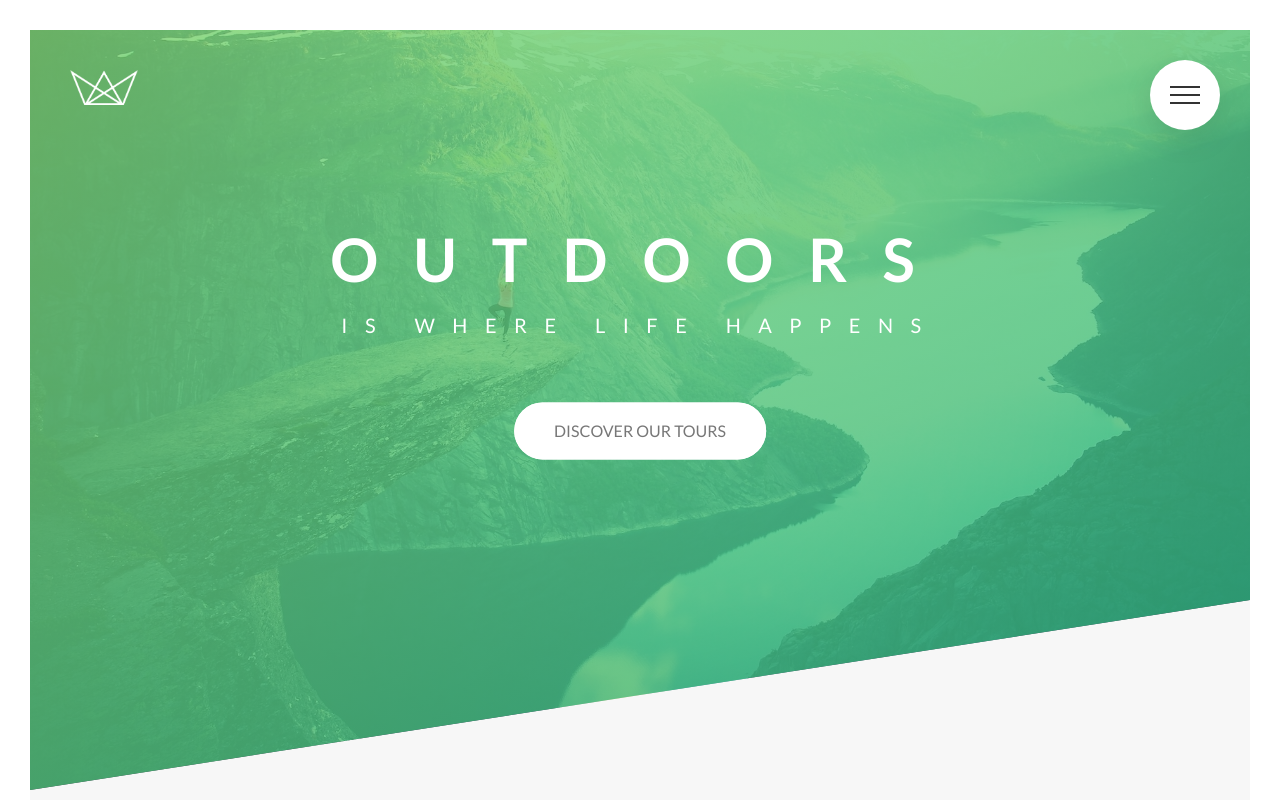
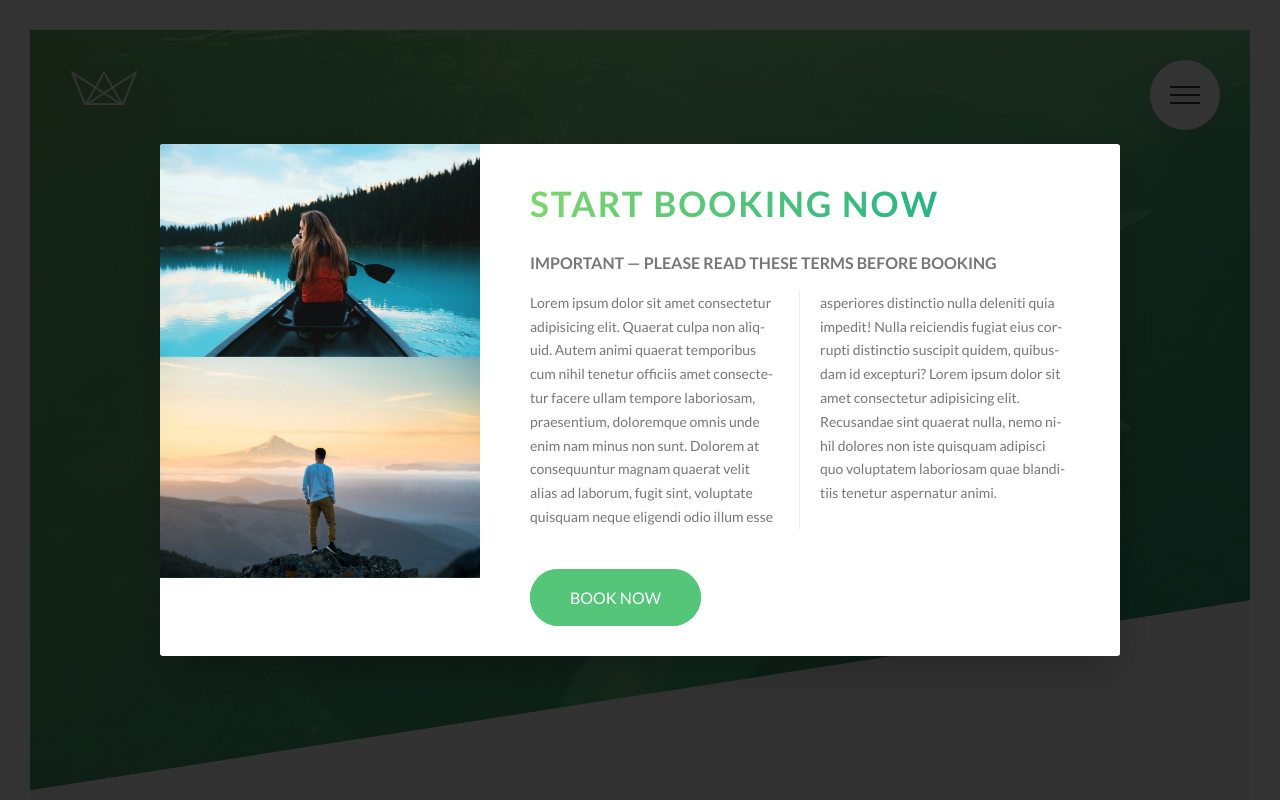
Before and after one commit to sivakusayan/Natours, a website: page index.html in a window 1280 px wide. Shown: the top 800 px of the page. Drawn offline with Linux system fonts and the light colour scheme.

Commit message:
Built overlay and popup appearance

```diff
--- a/index.html
+++ b/index.html
@@ -357,6 +357,28 @@
                 </div>
             </footer>
 
+            <div class="popup">
+                <div class="popup__content">
+                    <div class="popup__left">
+                        <img src="img/nat-8.jpg" alt="Tour photo" class="popup__img">
+                        <img src="img/nat-9.jpg" alt="Tour photo" class="popup__img">
+                    </div>
+                    <div class="popup__right">
+                        <h2 class="heading-secondary u-margin-bottom-small">Start booking now</h2>
+                        <h3 class="heading-tertiary u-margin-bottom-small">Important &mdash; Please read these terms before booking</h3>
+                        <p class="popup__text">Lorem ipsum dolor sit amet consectetur adipisicing elit. Quaerat culpa non aliquid.
+                            Autem animi quaerat temporibus cum nihil tenetur officiis amet consectetur facere ullam tempore laboriosam,
+                            praesentium, doloremque omnis unde enim nam minus non sunt. Dolorem at consequuntur magnam quaerat velit
+                            alias ad laborum, fugit sint, voluptate quisquam neque eligendi odio illum esse asperiores distinctio nulla
+                            deleniti quia impedit! Nulla reiciendis fugiat eius corrupti distinctio suscipit quidem, quibusdam id excepturi?
+                            Lorem ipsum dolor sit amet consectetur adipisicing elit. Recusandae sint quaerat nulla, nemo nihil dolores non
+                            iste quisquam adipisci quo voluptatem laboriosam quae blanditiis tenetur aspernatur animi.
+                        </p>
+                        <a href="#" class="btn btn--green">Book now</a>
+                    </div>
+                </div>
+            </div>
+
         </main>
 
     </body>
--- /dev/null
+++ b/sass/components/_popup.scss
@@ -0,0 +1,57 @@
+.popup {
+    height: 100vh;
+    width: 100%;
+    position: fixed;
+    top: 0;
+    left: 0;
+    background-color: rgba($color-black, .8);
+    z-index: 9999;
+
+    &__content {
+        width: 75%;
+        box-shadow: 0 2rem 4rem rgba($color-black, .2);
+        background-color: $color-white;
+        position: absolute;
+        bottom: 50%;
+        right: 50%;
+        transform: translate(50%, 50%);
+        border-radius: 3px;
+        display: table;
+        overflow: hidden;
+    }
+
+    &__left {
+        width: 33.333333333%;
+        display: table-cell;
+    }
+
+    &__right {
+        width: 66.666666667%;
+        display: table-cell;
+        vertical-align: middle;
+        padding: 3rem 5rem;
+    }
+
+    &__img {
+        display: block;
+        width: 100%;
+    }
+
+    &__text {
+        font-size: 1.4rem;
+        margin-bottom: 4rem;
+
+        -moz-column-count: 2;
+        -moz-column-gap: 4rem;
+        -moz-column-rule: 1px solid $color-grey-light-2;
+
+        column-count: 2;
+        column-gap: 4rem;
+        column-rule: 1px solid $color-grey-light-2;
+
+        -webkit-hyphens: auto;
+        -ms-hyphens: auto;
+        -moz-hyphens: auto;
+        hyphens: auto;
+    }
+}
--- a/sass/main.scss
+++ b/sass/main.scss
@@ -16,6 +16,7 @@
 @import "components/feature-box";
 @import "components/footer";
 @import "components/form";
+@import "components/popup";
 @import "components/story";
 
 @import "layout/header";
```
Also changed, not shown: css/style.css, 1 other file.
